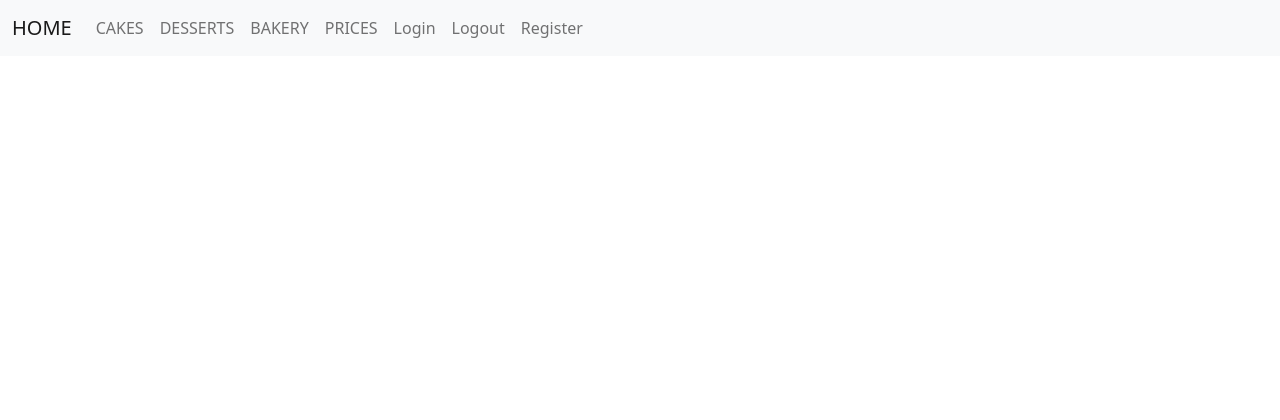
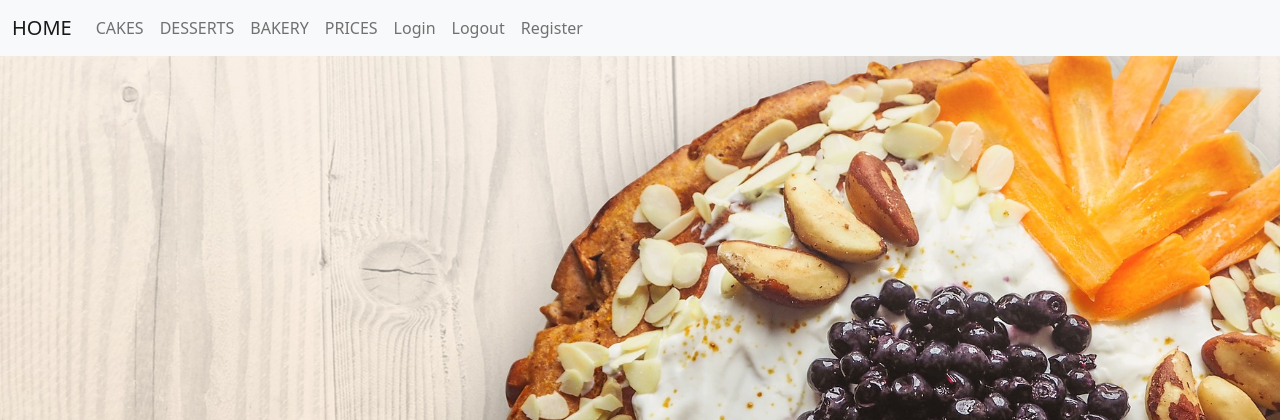
Before and after one commit to Alejandrojlealr/ProyectoFinalCoder, a Django app: page / in a window 1280 px wide. Shown: the top 420 px of the page. Run offline with Django 3.2, Linux system fonts and the light colour scheme.

Commit message:
Agregado de imagen de fondo en templates

```diff
--- /dev/null
+++ b/AppPfinalcoder/static/AppPfinalcoder/home.css
@@ -0,0 +1,5 @@
+body{
+    background: url('./fondohome1.jpg');
+    background-size: 1400px 1000px;
+  background-repeat: no-repeat;
+}
--- a/AppPfinalcoder/templates/AppPfinalcoder/home.html
+++ b/AppPfinalcoder/templates/AppPfinalcoder/home.html
@@ -1,11 +1,13 @@
 <!DOCTYPE html>
 <html lang="en">
 <head>
+    {% load static %}
     <meta charset="UTF-8">
     <meta http-equiv="X-UA-Compatible" content="IE=edge">
     <meta name="viewport" content="width=device-width, initial-scale=1.0">
     <link href="https://cdn.jsdelivr.net/npm/bootstrap@5.1.3/dist/css/bootstrap.min.css" rel="stylesheet" integrity="sha384-1BmE4kWBq78iYhFldvKuhfTAU6auU8tT94WrHftjDbrCEXSU1oBoqyl2QvZ6jIW3" crossorigin="anonymous">
     <script src="https://cdn.jsdelivr.net/npm/bootstrap@5.1.3/dist/js/bootstrap.bundle.min.js" integrity="sha384-ka7Sk0Gln4gmtz2MlQnikT1wXgYsOg+OMhuP+IlRH9sENBO0LRn5q+8nbTov4+1p" crossorigin="anonymous"></script>
+    <link href="{% static 'AppPfinalcoder/home.css' %}" rel="stylesheet">
 
     {% block head %}
 
```
Also changed, not shown: AppPfinalcoder/static/AppPfinalcoder/fondohome1.jpg (added).
